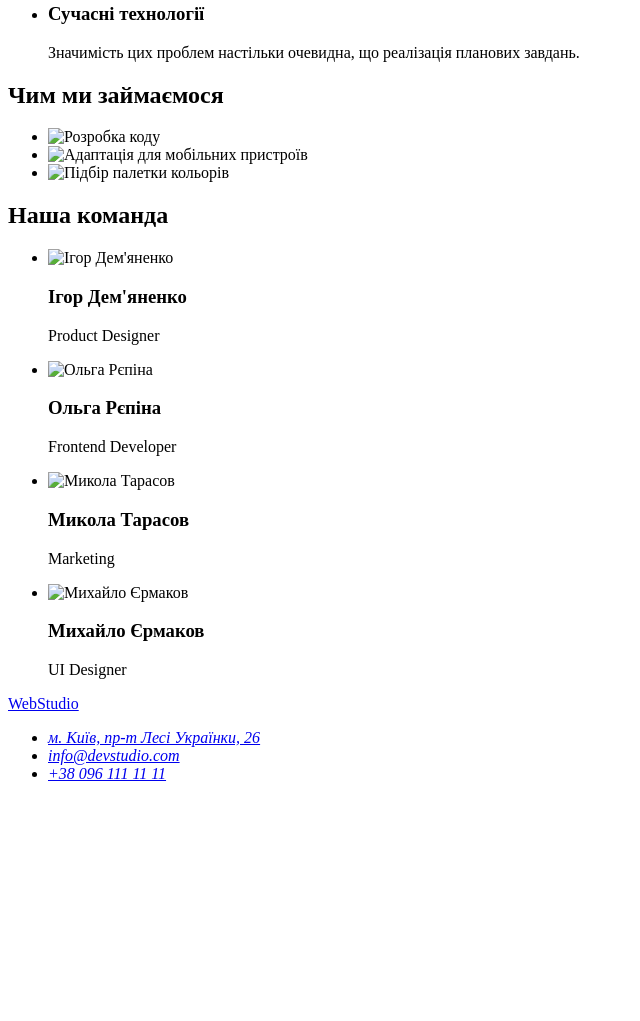
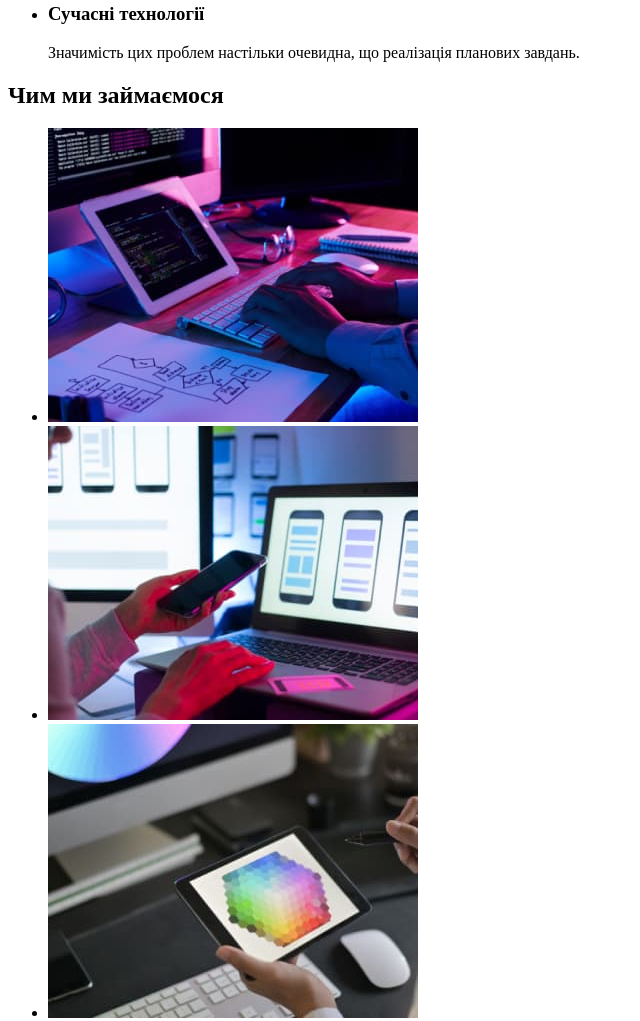
Before and after one commit to MawaNaum/goit-markup-hw-01, a plain HTML site: page index.html in a window 1280 px wide. Shown: the part 532-1553 px from the top of the page, without its empty margins (0-640 px from the left). Before the commit the page ends 1331 px from the top, so only its background shows below. Drawn offline with Linux system fonts and the light colour scheme; the site is published under a folder, as on GitHub Pages, so addresses that start at the root find nothing.

Commit message:
Update img links

```diff
--- a/index.html
+++ b/index.html
@@ -51,13 +51,13 @@
             <h2>Чим ми займаємося</h2>
             <ul>
                 <li>
-                    <img src="/images/img1.jpg" alt="Розробка коду" width="370" height="294">
+                    <img src="./images/img1.jpg" alt="Розробка коду" width="370" height="294">
                 </li>
                 <li>
-                    <img src="/images/img2.jpg" alt="Адаптація для мобільних пристроїв" width="370" height="294">
+                    <img src="./images/img2.jpg" alt="Адаптація для мобільних пристроїв" width="370" height="294">
                 </li>
                 <li>
-                    <img src="/images/img3.jpg" alt="Підбір палетки кольорів" width="370" height="294">
+                    <img src="./images/img3.jpg" alt="Підбір палетки кольорів" width="370" height="294">
                 </li>
             </ul>
         </section>
@@ -65,22 +65,22 @@
             <h2>Наша команда</h2>
             <ul>
                 <li>
-                    <img src="/images/product_designer.jpg" alt="Ігор Дем'яненко" width="260" height="270">
+                    <img src="./images/product_designer.jpg" alt="Ігор Дем'яненко" width="260" height="270">
                     <h3>Ігор Дем'яненко</h3>
                     <p>Product Designer</p>
                 </li>
                 <li>
-                    <img src="/images/frontend_developer.jpg" alt="Ольга Рєпіна" width="260" height="270">
+                    <img src="./images/frontend_developer.jpg" alt="Ольга Рєпіна" width="260" height="270">
                     <h3>Ольга Рєпіна</h3>
                     <p>Frontend Developer</p>
                 </li>
                 <li>
-                    <img src="/images/marketing.jpg" alt="Микола Тарасов" width="260" height="270">
+                    <img src="./images/marketing.jpg" alt="Микола Тарасов" width="260" height="270">
                     <h3>Микола Тарасов</h3>
                     <p>Marketing</p>
                 </li>
                 <li>
-                    <img src="/images/ui_designer.jpg" alt="Михайло Єрмаков" width="260" height="270">
+                    <img src="./images/ui_designer.jpg" alt="Михайло Єрмаков" width="260" height="270">
                     <h3>Михайло Єрмаков</h3>
                     <p>UI Designer</p>
                 </li>
```
